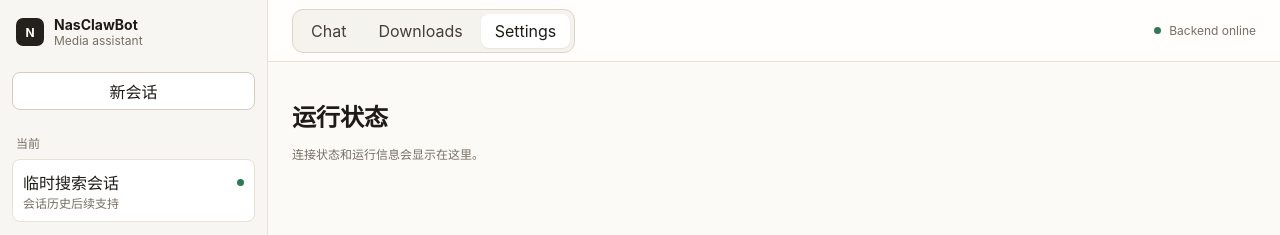
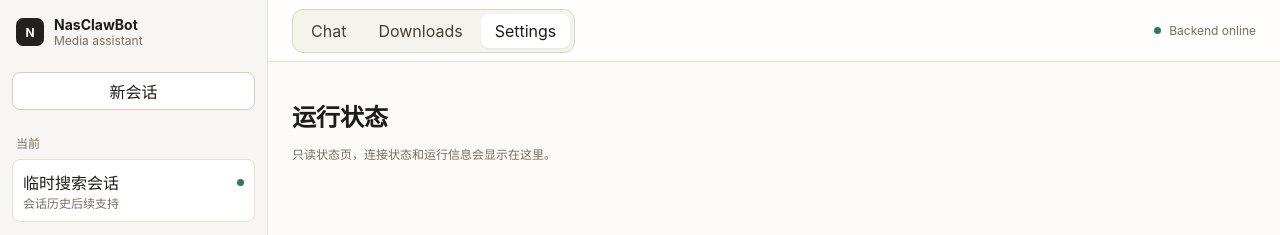
Before and after one commit to igumiao/NasClawBot, a React (Vite) app in the folder frontend/: page / in a window 1280 px wide. Both pictures are taken after a click on the tab "Settings". Shown: the top 235 px of the page. Built offline with nearby package versions, Linux system fonts and the light colour scheme.

Commit message:
fix: mark settings shell as read-only

```diff
--- a/frontend/src/components/settings/SettingsPanel.tsx
+++ b/frontend/src/components/settings/SettingsPanel.tsx
@@ -3,7 +3,7 @@ export function SettingsPanel() {
     <section className="settings-panel" aria-label="Settings">
       <header className="panel-heading">
         <h1>运行状态</h1>
-        <p>连接状态和运行信息会显示在这里。</p>
+        <p>只读状态页，连接状态和运行信息会显示在这里。</p>
       </header>
     </section>
   );
```
Also changed, not shown: 1 other file (tests, documents, lock files or other folders).
